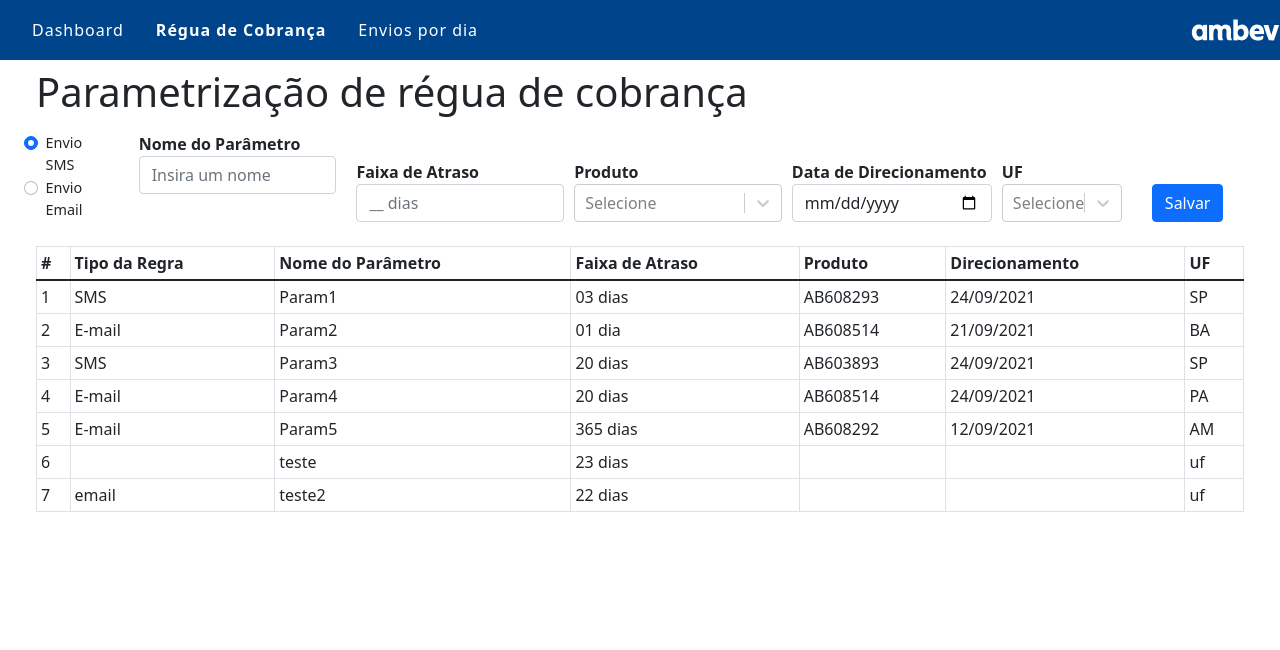
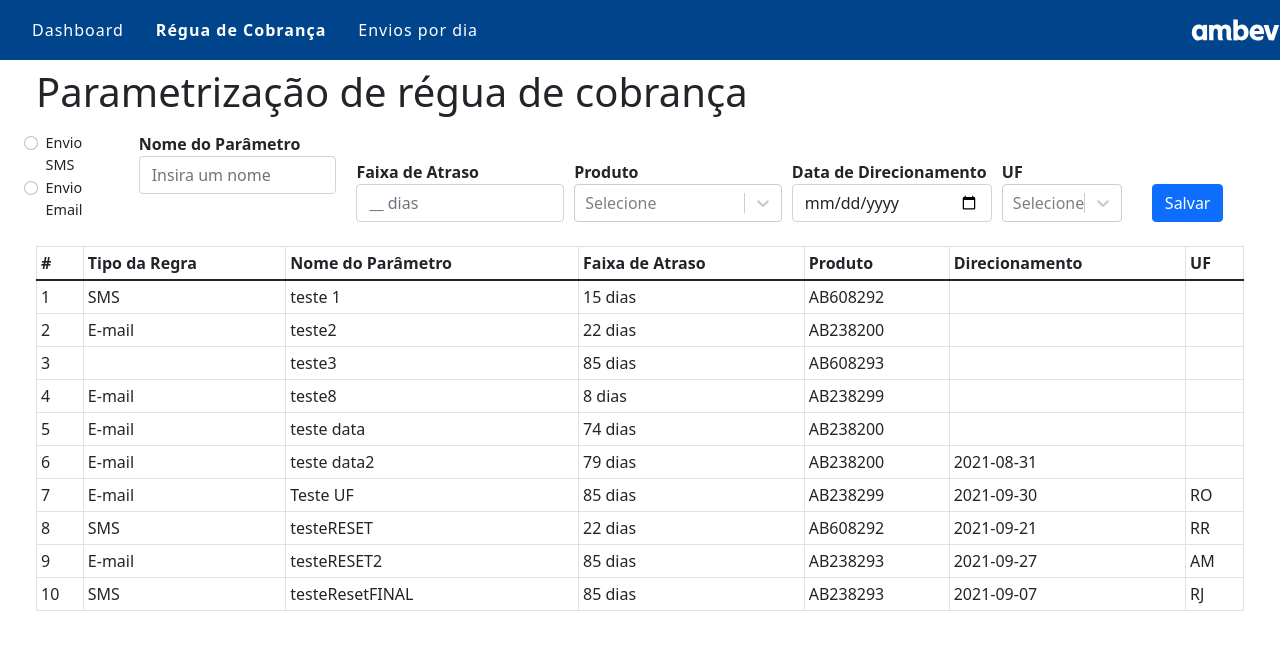
Before and after one commit to JonasMarma/dashambev, a React (Create React App) app: page /parametrizacao in a window 1280 px wide. Shown: the top 650 px of the page. Built offline with nearby package versions, Linux system fonts and the light colour scheme; data requests are answered from the project's data file; what @amcharts/amcharts4 would draw is missing.

Commit message:
Método de adição de parametrizações funcionando

```diff
--- a/db.json
+++ b/db.json
@@ -1,67 +1,136 @@
 {
   "parametrizacoes": [
     {
-      "id": 1,
       "type": "SMS",
-      "paramName": "Param1",
-      "lateGap": "03",
-      "product": "AB608293",
-      "directDate": "24/09/2021",
-      "uf": "SP"
+      "paramName": "teste 1",
+      "lateGap": "15",
+      "product": {
+        "value": "prod4",
+        "label": "AB608292"
+      },
+      "direc": "direc",
+      "uf": "uf",
+      "id": 1
     },
     {
-      "id": 2,
       "type": "E-mail",
-      "paramName": "Param2",
-      "lateGap": "01",
-      "product": "AB608514",
-      "directDate": "21/09/2021",
-      "uf": "BA"
-    },
-    {
-      "id": 3,
-      "type": "SMS",
-      "paramName": "Param3",
-      "lateGap": "20",
-      "product": "AB603893",
-      "directDate": "24/09/2021",
-      "uf": "SP"
-    },
-    {
-      "id": 4,
-      "type": "E-mail",
-      "paramName": "Param4",
-      "lateGap": "20",
-      "product": "AB608514",
-      "directDate": "24/09/2021",
-      "uf": "PA"
-    },
-    {
-      "id": 5,
-      "type": "E-mail",
-      "paramName": "Param5",
-      "lateGap": "365",
-      "product": "AB608292",
-      "directDate": "12/09/2021",
-      "uf": "AM"
+      "paramName": "teste2",
+      "lateGap": "22",
+      "product": {
+        "value": "prod6",
+        "label": "AB238200"
+      },
+      "direc": "direc",
+      "uf": "uf",
+      "id": 2
     },
     {
       "type": "",
-      "paramName": "teste",
-      "lateGap": "23",
-      "prod": "prod",
+      "paramName": "teste3",
+      "lateGap": "85",
+      "product": {
+        "value": "prod1",
+        "label": "AB608293"
+      },
       "direc": "direc",
+      "uf": "uf",
+      "id": 3
+    },
+    {
+      "type": "E-mail",
+      "paramName": "teste8",
+      "lateGap": "8",
+      "product": {
+        "value": "prod7",
+        "label": "AB238299"
+      },
+      "direc": "direc",
+      "uf": "uf",
+      "id": 4
+    },
+    {
+      "type": "E-mail",
+      "paramName": "teste data",
+      "lateGap": "74",
+      "product": {
+        "value": "prod6",
+        "label": "AB238200"
+      },
+      "direc": "direc",
+      "uf": "uf",
+      "id": 5
+    },
+    {
+      "type": "E-mail",
+      "paramName": "teste data2",
+      "lateGap": "79",
+      "product": {
+        "value": "prod6",
+        "label": "AB238200"
+      },
+      "directDate": "2021-08-31",
       "uf": "uf",
       "id": 6
     },
     {
-      "type": "email",
-      "paramName": "teste2",
+      "type": "E-mail",
+      "paramName": "Teste UF",
+      "lateGap": "85",
+      "product": {
+        "value": "prod7",
+        "label": "AB238299"
+      },
+      "directDate": "2021-09-30",
+      "uf": {
+        "value": "RO",
+        "label": "RO"
+      },
+      "id": 7
+    },
+    {
+      "type": "SMS",
+      "paramName": "testeRESET",
       "lateGap": "22",
-      "prod": "prod",
-      "direc": "direc",
-      "uf": "uf",
-      "id": 7
+      "product": {
+        "value": "prod4",
+        "label": "AB608292"
+      },
+      "directDate": "2021-09-21",
+      "uf": {
+        "value": "RR",
+        "label": "RR"
+      },
+      "id": 8
+    },
+    {
+      "type": "E-mail",
+      "paramName": "testeRESET2",
+      "lateGap": "85",
+      "product": {
+        "value": "prod5",
+        "label": "AB238293"
+      },
+      "directDate": "2021-09-27",
+      "uf": {
+        "value": "AM",
+        "label": "AM"
+      },
+      "id": 9
+    },
+    {
+      "type": "SMS",
+      "paramName": "testeResetFINAL",
+      "lateGap": "85",
+      "product": {
+        "value": "prod5",
+        "label": "AB238293"
+      },
+      "directDate": "2021-09-07",
+      "uf": {
+        "value": "RJ",
+        "label": "RJ"
+      },
+      "id": 10
     }
   ]
 }
--- a/src/App.js
+++ b/src/App.js
@@ -41,9 +41,9 @@ const App = () => {
             }
         )
 
-        // Atualizar no front
-        const data = res.json()
-        setRows([...rows, data])
+        // Obter os dados novamente
+        const rowsServer = await fetchRows()
+        setRows(rowsServer)
     }
 
     return (
--- a/src/components/TabelaParam.js
+++ b/src/components/TabelaParam.js
@@ -25,9 +25,9 @@ const TabelaParam = ({ rows }) => {
                 <td>
                   {row.lateGap} {row.lateGap === "01" ? "dia" : "dias"}
                 </td>
-                <td>{row.product}</td>
+                <td>{row.product.label}</td>
                 <td>{row.directDate}</td>
-                <td>{row.uf}</td>
+                <td>{row.uf.label}</td>
               </tr>
             );
           })}
--- a/src/pages/Parametrizacao/index.js
+++ b/src/pages/Parametrizacao/index.js
@@ -1,3 +1,4 @@
+import { SlicedChart } from "@amcharts/amcharts4/charts";
 import React, { useState, useEffect } from "react";
 
 import {
@@ -18,7 +19,7 @@ export const Parametrizacao = ({ rows, onAdd }) => {
   const [type, setType] = useState("");
   const [paramName, setParamName] = useState("");
   const [lateGap, setLateGap] = useState("");
-  const [product, setProduct] = useState("");
+  const [product, setProduct] = useState([]);
   const [directDate, setDirectDate] = useState("");
   const [uf, setUf] = useState("");
 
@@ -29,8 +30,8 @@ export const Parametrizacao = ({ rows, onAdd }) => {
     { value: "prod4", label: "AB608292" },
     { value: "prod5", label: "AB238293" },
     { value: "prod6", label: "AB238200" },
-    { value: "prod3", label: "AB238299" },
-    { value: "prod3", label: "AB238291" },
+    { value: "prod7", label: "AB238299" },
+    { value: "prod8", label: "AB238291" },
   ];
 
   const ufList = [
@@ -47,22 +48,34 @@ export const Parametrizacao = ({ rows, onAdd }) => {
   const onSubmit = (e) => {
     e.preventDefault()
 
+    // Validar
     /*
     if (!text) {
       alert('Please add a task')
       return
     }
     */
-    // Não consegui pegar do form!
-    const prod = "prod"
-    const direc = "direc"
-    const uf = "uf"
-    onAdd({ type, paramName, lateGap, prod, direc, uf })
 
-    //setText('')
-    //setDay('')
-    //setReminder(false)
+    onAdd({ type, paramName, lateGap, product, directDate, uf })
+
+    // Resetar campos
+    setType("SMS")
+    setParamName("")
+    setLateGap("")
+    setProduct([])
+    setDirectDate("")
+    setUf("")
   }
+
+  const handleProduct = (options) => {
+    setProduct(options);
+    console.log(product);
+  };
+
+  const handleUf = (options) => {
+    setUf(options);
+    console.log(product);
+  };
 
   return (
     <Layout id="param">
@@ -77,17 +90,16 @@ export const Parametrizacao = ({ rows, onAdd }) => {
             <Row>
               <Form.Check
                 label="Envio SMS"
-                value="sms"
+                value="SMS"
                 name="sendType"
                 type="radio"
                 onChange={(e) => setType(e.target.value)}
-                checked={true}
               />
             </Row>
             <Row>
               <Form.Check
                 label="Envio Email"
-                value="email"
+                value="E-mail"
                 name="sendType"
                 type="radio"
                 onChange={(e) => setType(e.target.value)}
@@ -142,9 +154,7 @@ export const Parametrizacao = ({ rows, onAdd }) => {
                   options={productList}
                   value={product}
                   placeholder={<div>Selecione</div>}
-                  onChange={(e) => {
-                    setProduct(e.target.value)
-                  }}
+                  onChange={handleProduct}
                 />
               </div>
             </Col>
@@ -187,7 +197,7 @@ export const Parametrizacao = ({ rows, onAdd }) => {
                   options={ufList}
                   placeholder={<div>Selecione</div>}
                   value={uf}
-                  onChange={(e) => setUf(e.target.value)}
+                  onChange={handleUf}
                 />
               </div>
             </Col>
```
